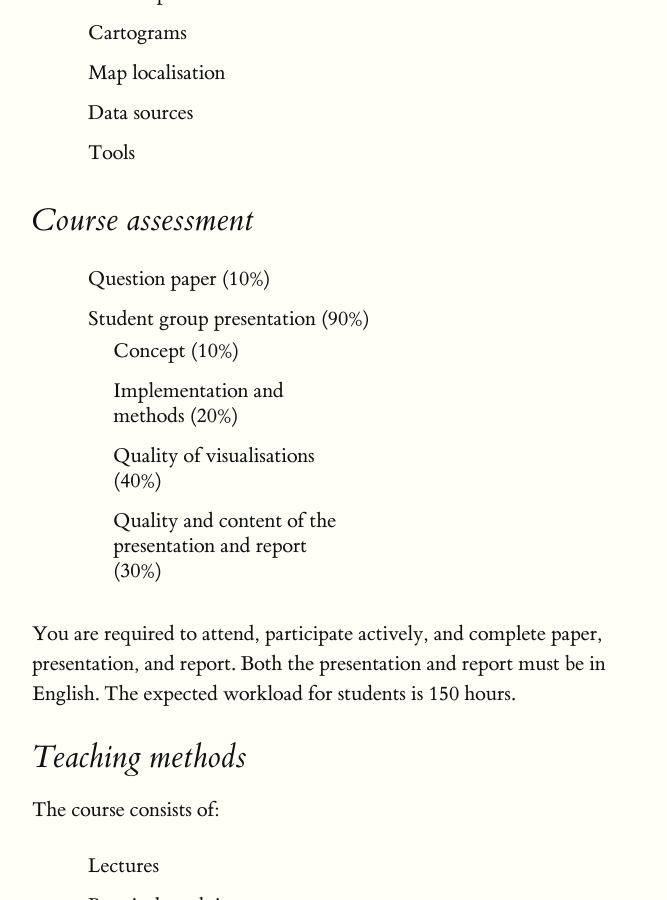
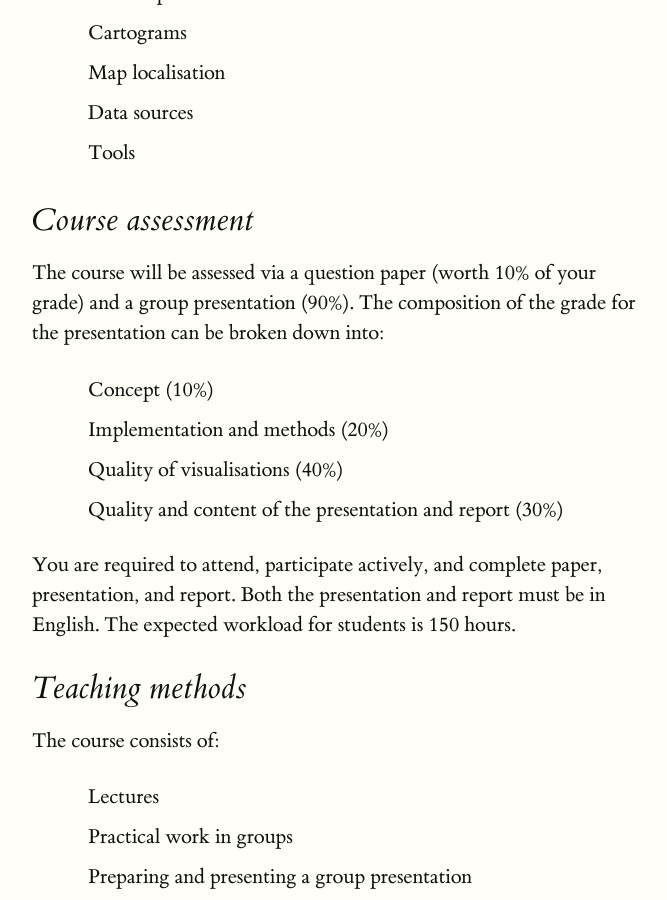
Before and after one commit to flother/data-acq-viz, a Jekyll site: the page built from index.md, in a window 1280 px wide and 900 px high, scrolled down 2838 px. Shown: the whole window, without its empty margins (128-795 px from the left). Built offline with Jekyll 4.4.1, drawn with Linux system fonts in a browser that asks for light colours.

Commit message:
Rewrite course assessment: more prose, less list.

```diff
--- a/index.md
+++ b/index.md
@@ -83,14 +83,18 @@ These concepts are applied in a practical project where you will apply your new
 
 ## Course assessment
 
-* Question paper (10%)
-* Student group presentation (90%)
-    * Concept (10%)
-    * Implementation and methods (20%)
-    * Quality of visualisations (40%)
-    * Quality and content of the presentation and report (30%)
+The course will be assessed via a question paper (worth 10% of your grade) and
+a group presentation (90%). The composition of the grade for the presentation
+can be broken down into:
 
-You are required to attend, participate actively, and complete paper, presentation, and report. Both the presentation and report must be in English. The expected workload for students is 150 hours.
+* Concept (10%)
+* Implementation and methods (20%)
+* Quality of visualisations (40%)
+* Quality and content of the presentation and report (30%)
+
+You are required to attend, participate actively, and complete paper,
+presentation, and report. Both the presentation and report must be in English.
+The expected workload for students is 150 hours.
 
 
 ## Teaching methods
```
